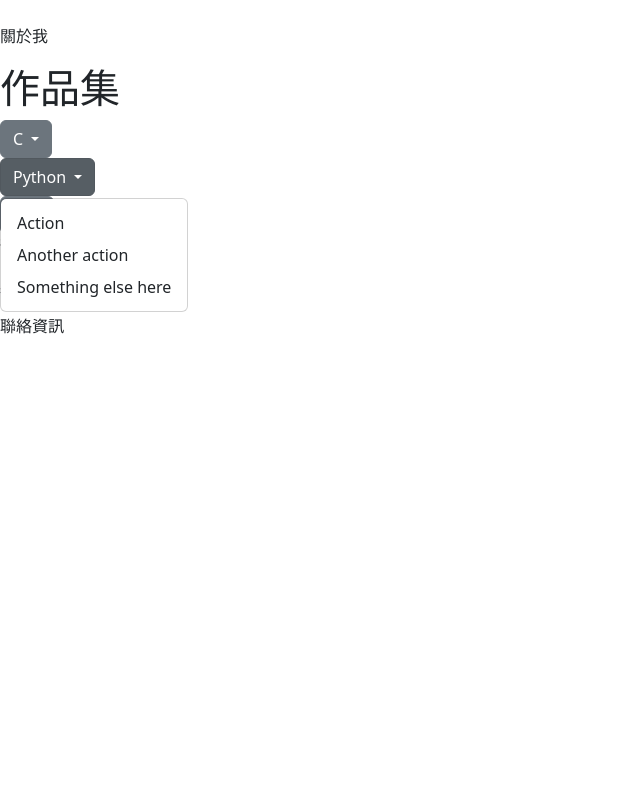
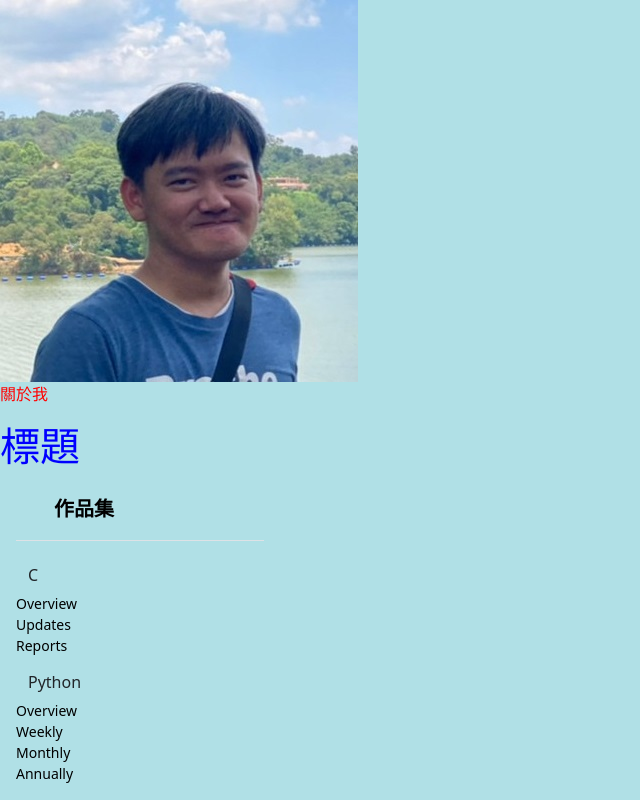
Before and after one commit to Rock30907/rock30907.github.io, a plain HTML site: page test.html in a window 1280 px wide. Both pictures are taken after a click on the button "Python". Shown: the top 800 px of the page, without its empty margins (0-640 px from the left). Drawn offline with nearby package versions, Linux system fonts and the light colour scheme.

Commit message:
add profile

```diff
--- a/test.html
+++ b/test.html
@@ -11,47 +11,66 @@
 	<script src="https://cdn.jsdelivr.net/npm/bootstrap@5.3.2/dist/js/bootstrap.bundle.min.js" integrity="sha384-C6RzsynM9kWDrMNeT87bh95OGNyZPhcTNXj1NW7RuBCsyN/o0jlpcV8Qyq46cDfL" crossorigin="anonymous"></script>
 </head>
 <body>
+	<style>
+		body {background-color: powderblue;}
+		h1   {color: blue;}
+		p    {color: red;}
+	</style>
 	<header>
-		<img>
+		<img src="../rock30907.github.io/images/profile.jpg" alt="個人照">
 		<p>關於我</p>
 	</header>
-	<section>
-		<h1>作品集</h1>
-		<div class="dropdown">
-			<button class="btn btn-secondary dropdown-toggle" type="button" data-bs-toggle="dropdown" aria-expanded="false">
+		<h1>標題</h1>
+		<div class="flex-shrink-0 p-3" style="width: 280px;">
+			<a href="/" class="d-flex align-items-center pb-3 mb-3 link-body-emphasis text-decoration-none border-bottom">
+			  <svg class="bi pe-none me-2" width="30" height="24"><use xlink:href="#bootstrap"/></svg>
+			  <span class="fs-5 fw-semibold">作品集</span>
+			</a>
+			<ul class="list-unstyled ps-0">
+			  <li class="mb-1">
+				<button class="btn btn-toggle d-inline-flex align-items-center rounded border-0 collapsed" data-bs-toggle="collapse" data-bs-target="#home-collapse" aria-expanded="true">
 				  C
 				</button>
-			<ul class="dropdown-menu">
-			  <li><a class="dropdown-item" href="#">Action</a></li>
-			  <li><a class="dropdown-item" href="#">Another action</a></li>
-			  <li><a class="dropdown-item" href="#">Something else here</a></li>
+				<div class="collapse show" id="home-collapse">
+				  <ul class="btn-toggle-nav list-unstyled fw-normal pb-1 small">
+					<li><a href="#" class="link-body-emphasis d-inline-flex text-decoration-none rounded">Overview</a></li>
+					<li><a href="#" class="link-body-emphasis d-inline-flex text-decoration-none rounded">Updates</a></li>
+					<li><a href="#" class="link-body-emphasis d-inline-flex text-decoration-none rounded">Reports</a></li>
 				  </ul>
 				</div>
-		  <div class="dropdown">
-			<button class="btn btn-secondary dropdown-toggle" type="button" data-bs-toggle="dropdown" aria-expanded="false">
+			  </li>
+			  <li class="mb-1">
+				<button class="btn btn-toggle d-inline-flex align-items-center rounded border-0 collapsed" data-bs-toggle="collapse" data-bs-target="#dashboard-collapse" aria-expanded="false">
 				  Python
 				</button>
-			<ul class="dropdown-menu">
-			  <li><a class="dropdown-item" href="#">Action</a></li>
-			  <li><a class="dropdown-item" href="#">Another action</a></li>
-			  <li><a class="dropdown-item" href="#">Something else here</a></li>
+				<div class="collapse" id="dashboard-collapse">
+				  <ul class="btn-toggle-nav list-unstyled fw-normal pb-1 small">
+					<li><a href="#" class="link-body-emphasis d-inline-flex text-decoration-none rounded">Overview</a></li>
+					<li><a href="#" class="link-body-emphasis d-inline-flex text-decoration-none rounded">Weekly</a></li>
+					<li><a href="#" class="link-body-emphasis d-inline-flex text-decoration-none rounded">Monthly</a></li>
+					<li><a href="#" class="link-body-emphasis d-inline-flex text-decoration-none rounded">Annually</a></li>
 				  </ul>
 				</div>
-		  <div class="dropdown">
-			<button class="btn btn-secondary dropdown-toggle" type="button" data-bs-toggle="dropdown" aria-expanded="false">
+			  </li>
+			  <li class="mb-1">
+				<button class="btn btn-toggle d-inline-flex align-items-center rounded border-0 collapsed" data-bs-toggle="collapse" data-bs-target="#orders-collapse" aria-expanded="false">
 				  Js
 				</button>
-			<ul class="dropdown-menu">
+				<div class="collapse" id="orders-collapse">
+				  <ul class="btn-toggle-nav list-unstyled fw-normal pb-1 small">
 					<li><a class="dropdown-item" href="https://rock30907.github.io/MaskMap/">maskmap</a></li>
-			  <li><a class="dropdown-item" href="#">Another action</a></li>
-			  <li><a class="dropdown-item" href="#">Something else here</a></li>
+					<li><a href="#" class="link-body-emphasis d-inline-flex text-decoration-none rounded">Processed</a></li>
+					<li><a href="#" class="link-body-emphasis d-inline-flex text-decoration-none rounded">Shipped</a></li>
+					<li><a href="#" class="link-body-emphasis d-inline-flex text-decoration-none rounded">Returned</a></li>
 				  </ul>
 				</div>
-	</section>
-	<section>
+			  </li>
+			</ul>
+		</div>
+	<div class="d-flex flex-column flex-shrink-0 p-3 bg-body-tertiary">
 		<p>預設圖案</p>
 		<p>點選左方則顯示程式內容</p>
-	</section>
+	</div >
 	<footer>聯絡資訊</footer>
 
 
```
Also changed, not shown: images/profile.jpg (added). Lines whose indentation alone changed are shown as unchanged.
